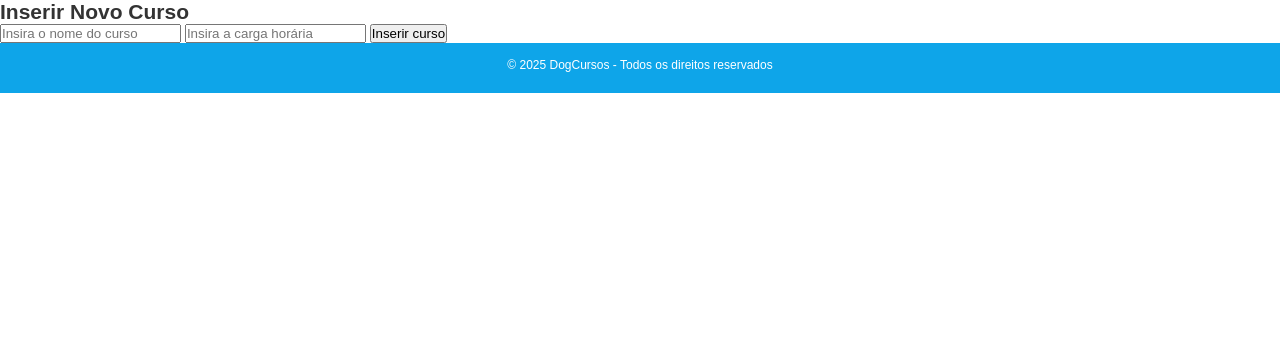
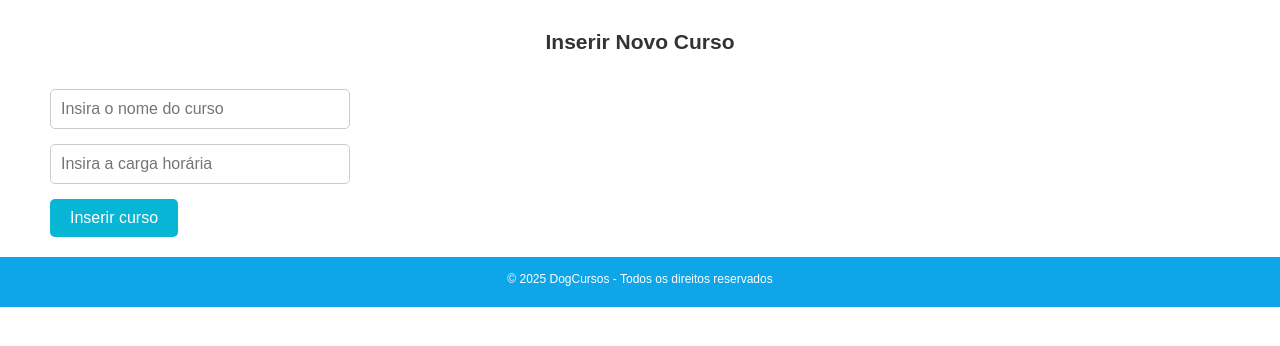
Before and after one commit to ProjetoWeb-Serv/Projeto, a PHP site: page /cursos/cadastrar in a window 1280 px wide. Shown: the part 120-466 px from the top of the page. Run offline with PHP 8.4, Linux system fonts and the light colour scheme.

Commit message:
feat: melhora no css

```diff
--- a/css/style.css
+++ b/css/style.css
@@ -73,7 +73,7 @@ footer {
     max-width: 100%;
 }
 
-.button_aluno, .button_curso {
+.button_aluno, .button_curso{
     margin-top: 15px;
     margin-left: 50px;
 }
@@ -86,4 +86,26 @@ footer {
     border-radius: 5px;
     cursor: pointer;
     font-size: 16px;
+    margin-bottom: 20px;
 }
+
+.aluno_nome, .aluno_nascimento, .curso_nome, .curso_carga_horaria {
+
+    margin-top: 15px;
+    margin-bottom: 15px;
+    margin-left: 50px;
+}
+
+.aluno_nome input, .aluno_nascimento input, .curso_nome input, .curso_carga_horaria input{
+    width: 300px;
+    padding: 10px;
+    border: 1px solid #ccc;
+    border-radius: 5px;
+    font-size: 16px;
+}
+
+.aluno_title, .curso_title{
+    text-align: center;
+    margin-bottom: 20px;
+    margin-top: 30px;
+}
--- a/views/inserir_curso.view.php
+++ b/views/inserir_curso.view.php
@@ -1,9 +1,19 @@
+<div class="curso_title">
     <h2>Inserir Novo Curso</h2>
+</div>
+    <form id="formulario_cursos" method="POST" action="/cursos/gravar">
+        <div class="curso_nome">
+            <input type="text" name="nome_curso" placeholder="Insira o nome do curso">
 
-    <form id="formulario_cursos" method="POST" action="/cursos/gravar">
-        <input type="text" name="nome_curso" placeholder="Insira o nome do curso">
-        <input type="text" name="carga_horaria" placeholder="Insira a carga horária">
-        <button type="submit">Inserir curso</button>
+        </div>
+        <div class="curso_carga_horaria">
+            <input type="text" name="carga_horaria" placeholder="Insira a carga horária">
+
+        </div>
+        <div class="button_curso">
+            <button type="submit">Inserir curso</button>
+
+        </div>
     </form>
     <div id="message">
     </div>
```
Also changed, not shown: views/inserir_aluno.view.php (+12 -4 lines).
